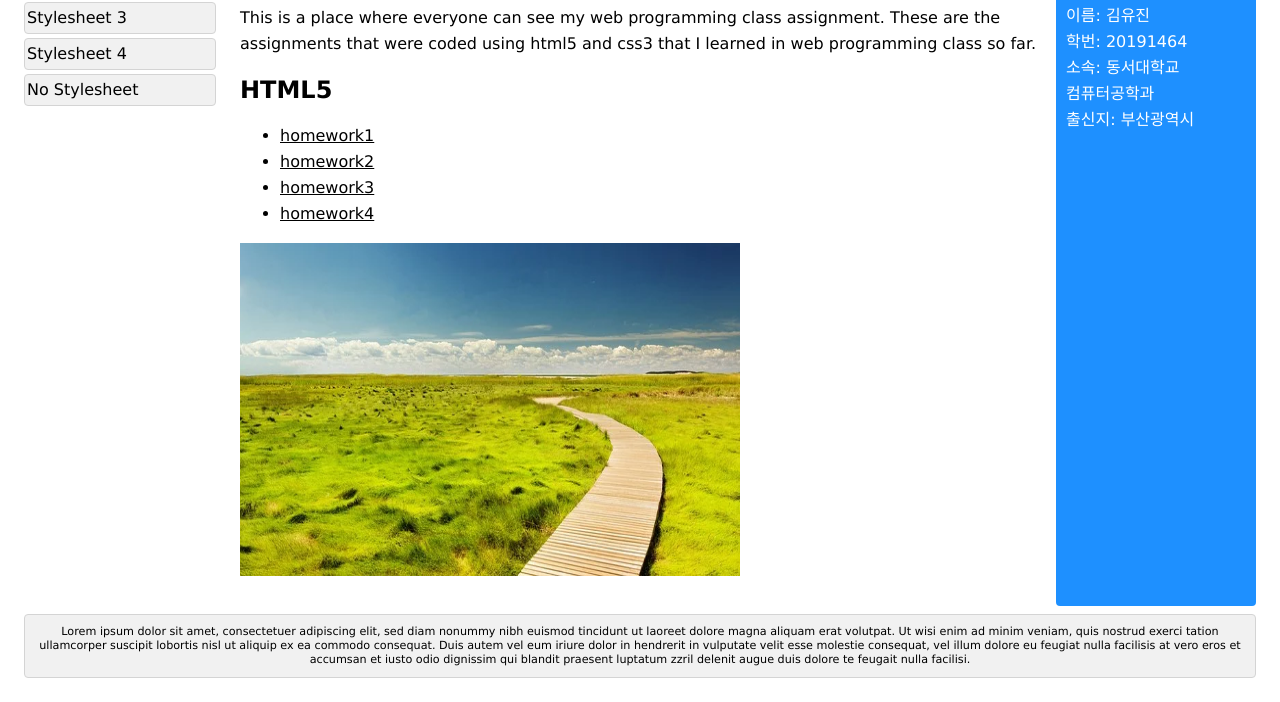
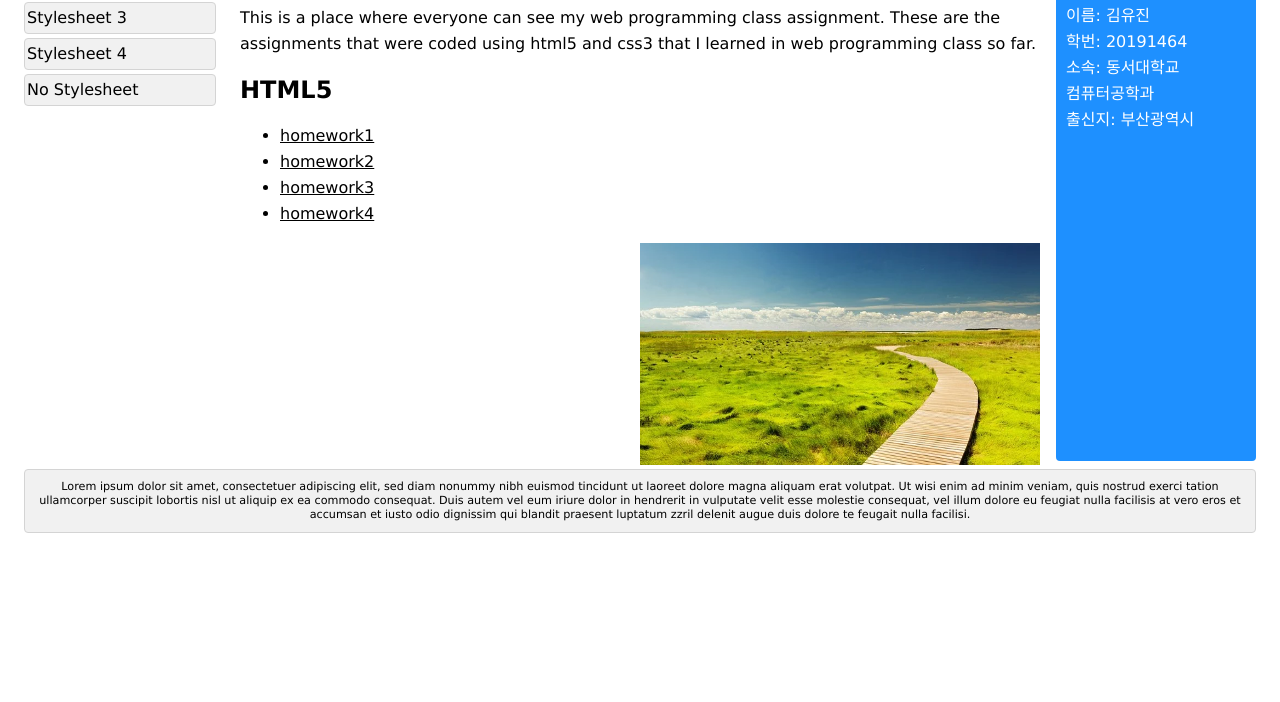
Before and after one commit to kim-yujin497/kim-yujin497.github.io, a plain HTML site: page index.html in a window 1280 px wide. Shown: the part 184-886 px from the top of the page. After the commit the page ends 800 px from the top, so only its background shows below. Drawn offline with Linux system fonts and the light colour scheme.

Commit message:
Update index.html

```diff
--- a/index.html
+++ b/index.html
@@ -388,7 +388,7 @@ a:hover {
         <li><a href="./web hw3.html">homework3</a></li>
         <li><a href="./web hw4.html">homework4</a></li>
       </ul>
-      <img src="./grassland.png" alt="grassland" width="500" height="333">
+      <img src="./grassland.png" alt="grassland" align=right width="400" height="222">
     </p>
    </div>
     <div id="sidebar">
```
